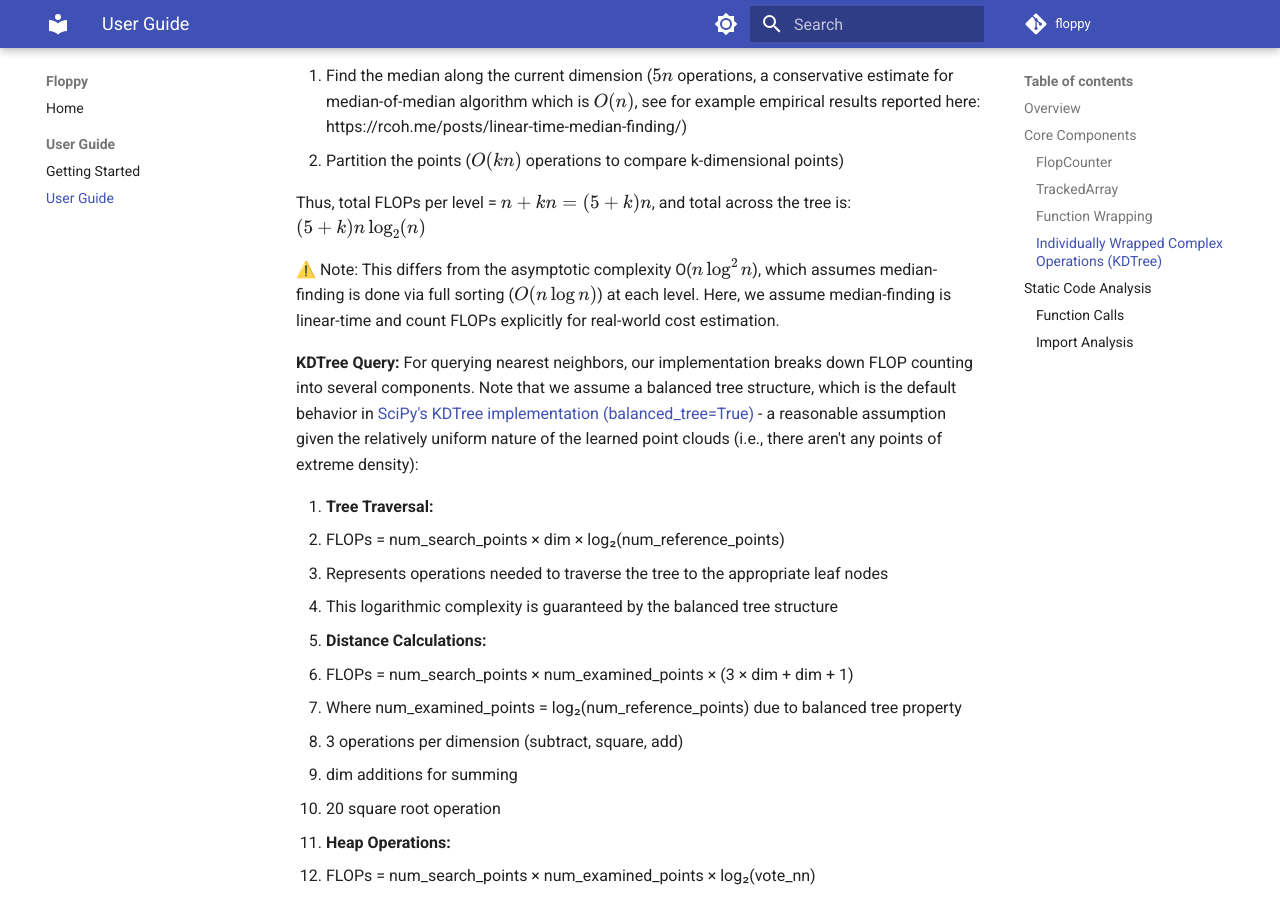
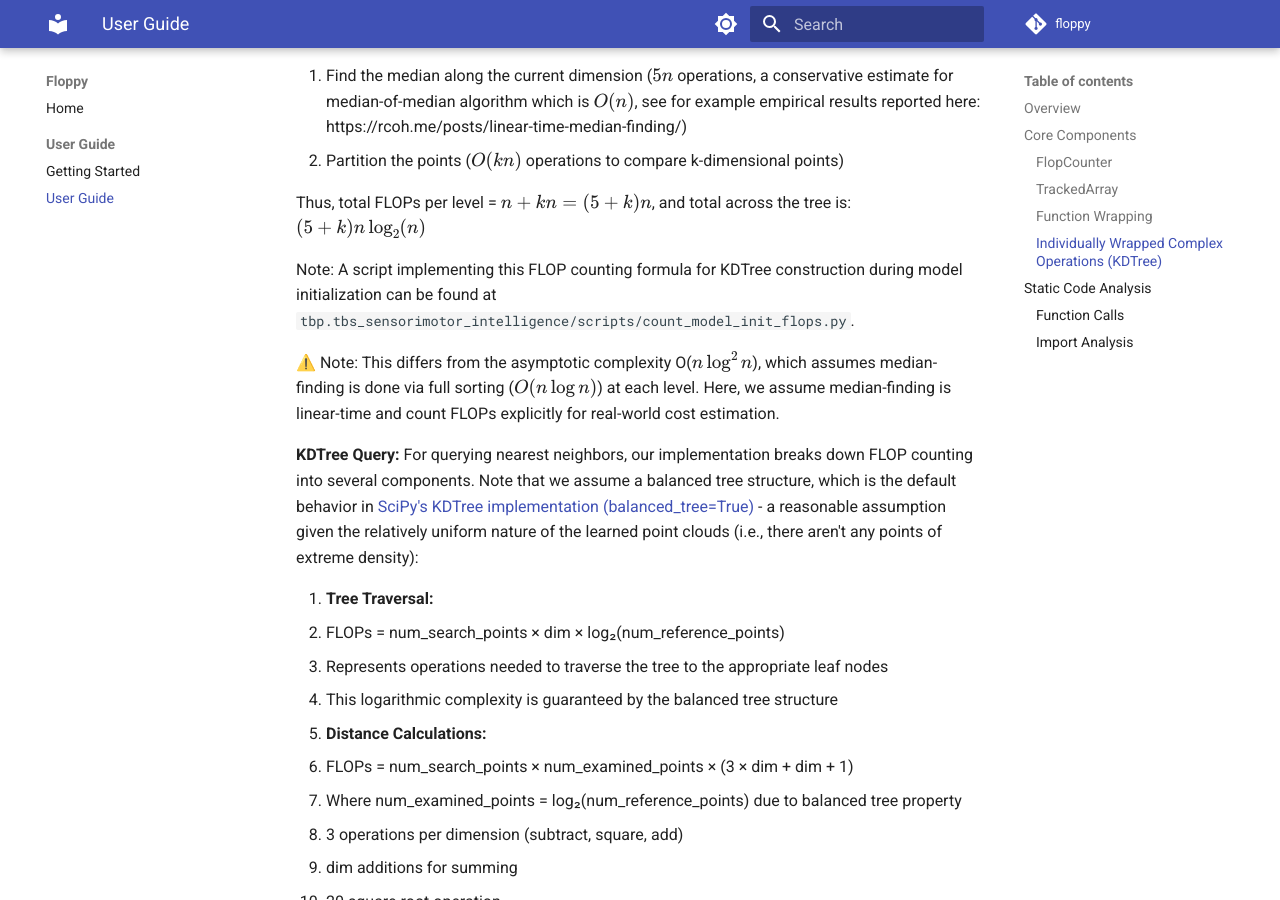
Before and after one commit to thousandbrainsproject/tbp.floppy, an MkDocs documentation site: the page built from docs/user_guide/index.md, in a window 1280 px wide and 900 px high, scrolled down 3626 px. Built offline with MkDocs 1.6.1 and Material for MkDocs 9.7.7, drawn with Linux system fonts in a browser that asks for light colours; comment, search, counter and statistics services are not loaded.

Commit message:
feat: update docs on where KDTree Construction cost is computed

```diff
--- a/docs/user_guide/index.md
+++ b/docs/user_guide/index.md
@@ -133,6 +133,8 @@ For each level of the tree ($\log_2(n)$ levels), we need to:
 Thus, total FLOPs per level = $n + kn = (5 + k)n$, and total across the tree is:
 $(5 + k)n \log_2(n)$
 
+Note: A script implementing this FLOP counting formula for KDTree construction during model initialization can be found at `tbp.tbs_sensorimotor_intelligence/scripts/count_model_init_flops.py`.
+
 ⚠️ Note: This differs from the asymptotic complexity O($n \log^2 n$), which assumes median-finding is done via full sorting ($O(n \log n)$) at each level. Here, we assume median-finding is linear-time and count FLOPs explicitly for real-world cost estimation.
 
 **KDTree Query:**
```
